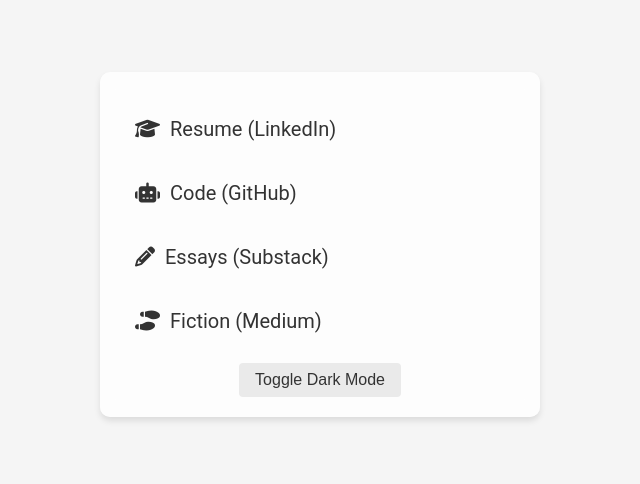
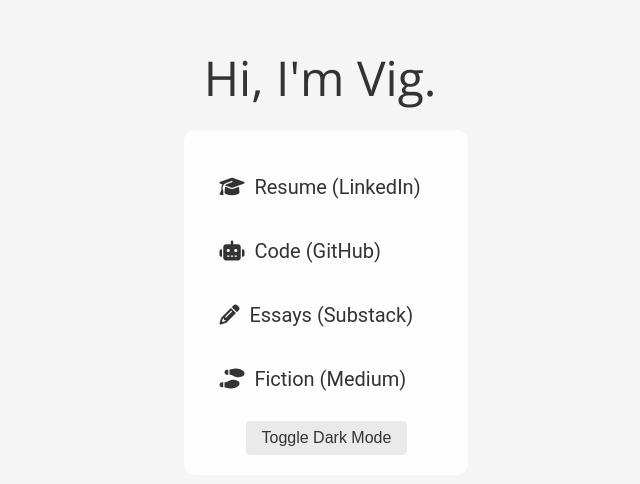
Before and after one commit to vig-alagappan/personal-website, a plain HTML site: page index.html in a window 1280 px wide. Shown: the part 156-640 px from the top of the page, without its empty margins (320-960 px from the left). Drawn offline with nearby package versions, Linux system fonts and the light colour scheme.

Commit message:
added favicon, minor accessibility tweaks

```diff
--- a/index.html
+++ b/index.html
@@ -4,8 +4,16 @@
   <meta charset="UTF-8" />
   <meta name="viewport" content="width=device-width, initial-scale=1.0" />
   <title>Vig Alagappan</title>
+  <!-- Include Google Fonts for Open Sans -->
+  <link href="https://fonts.googleapis.com/css2?family=Open+Sans:wght@300&display=swap" rel="stylesheet">
+  <link rel="icon" href="./favicon.ico" type="image/x-icon">
   <!-- Include Font Awesome for icons -->
   <link rel="stylesheet" href="https://cdnjs.cloudflare.com/ajax/libs/font-awesome/6.4.0/css/all.min.css" integrity="sha512-..." crossorigin="anonymous" referrerpolicy="no-referrer" />
+  <meta name="description" content="Vig Alagappan - my links">
+  <meta property="og:title" content="Vig Alagappan">
+  <meta property="og:description" content="Vig Alagappan - my links">
+  <meta property="og:url" content="https://vigalagappan.com">
+  <meta name="twitter:card" content="summary_large_image">
   <style>
     /* Define CSS variables for theming */
     :root {
@@ -34,17 +42,38 @@
       transition: background 0.3s;
     }
 
+    /* Container for header and card */
+    .container {
+      text-align: center;
+    }
+
+    .intro {
+  font-family: 'Open Sans', sans-serif;
+  font-weight: 300; /* This gives you the "light" appearance */
+  font-size: 3rem;
+  margin-bottom: 20px;
+  color: var(--text-color);
+    }
+
+
     /* Card container styling */
     .card {
   background: var(--card-bg);
-      backdrop-filter: blur(10px);
-      box-shadow: 0 4px 6px rgba(0, 0, 0, 0.1);
   border-radius: 10px;
   padding: 20px;
   width: 90%;
   max-width: 400px;
   transition: background 0.3s;
     }
+
+/* Apply the blur effect only if supported */
+@supports (backdrop-filter: blur(10px)) {
+  .card {
+    backdrop-filter: blur(10px);
+    /* Optionally, you could adjust the background for better effect */
+  }
+    }
+
 
     /* Link styles */
     .card a {
@@ -86,6 +115,9 @@
   </style>
 </head>
 <body>
+  <div class="container">
+    <!-- Header text -->
+    <h1 class="intro">Hi, I'm Vig.</h1>
     <div class="card">
       <a href="https://www.linkedin.com/in/vignesh-alagappan/" target="_blank">
         <i class="fa-solid fa-graduation-cap"></i>Resume (LinkedIn)
@@ -101,7 +133,8 @@
       </a>
       <!-- Dark mode toggle -->
       <div class="toggle-container">
-      <button class="toggle-button" onclick="toggleDarkMode()">Toggle Dark Mode</button>
+        <button class="toggle-button" aria-label="Toggle dark mode" onclick="toggleDarkMode()">Toggle Dark Mode</button>
+      </div>
     </div>
   </div>
 
```
Lines whose indentation alone changed are shown as unchanged.
